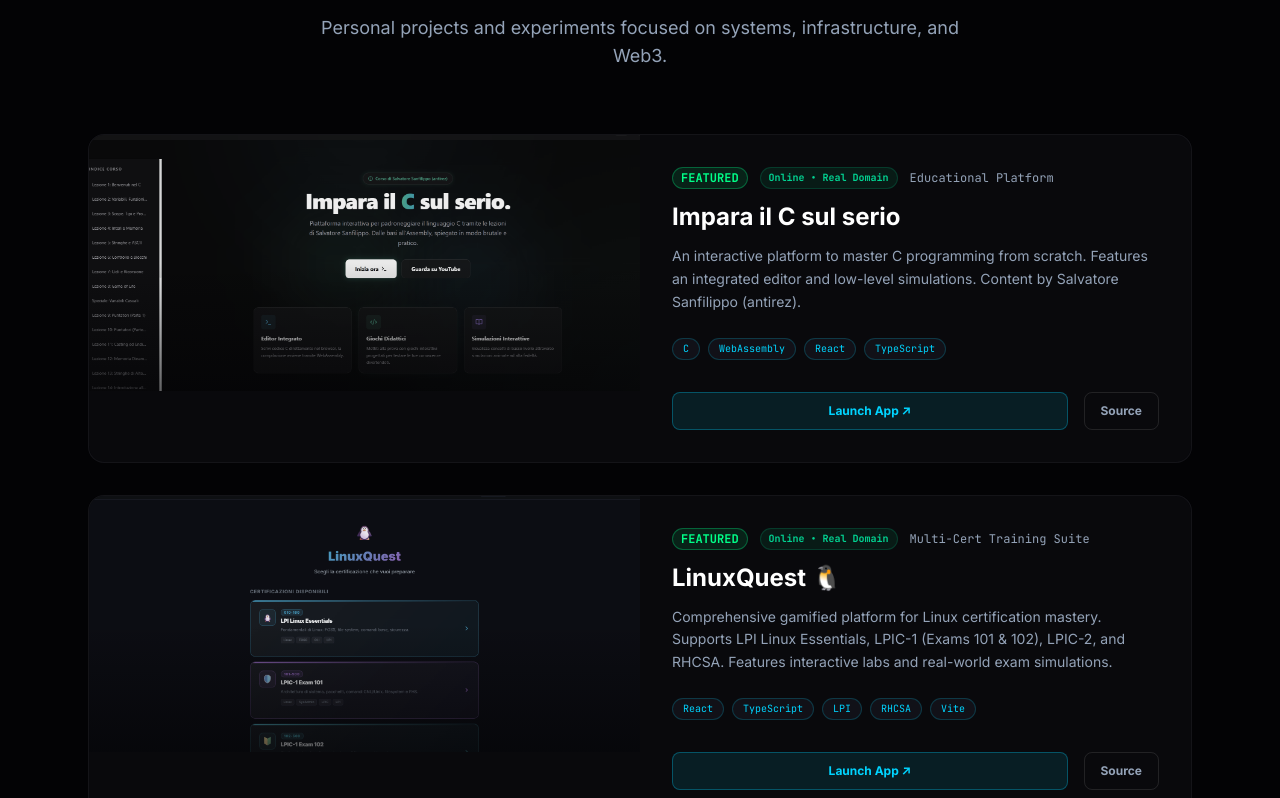
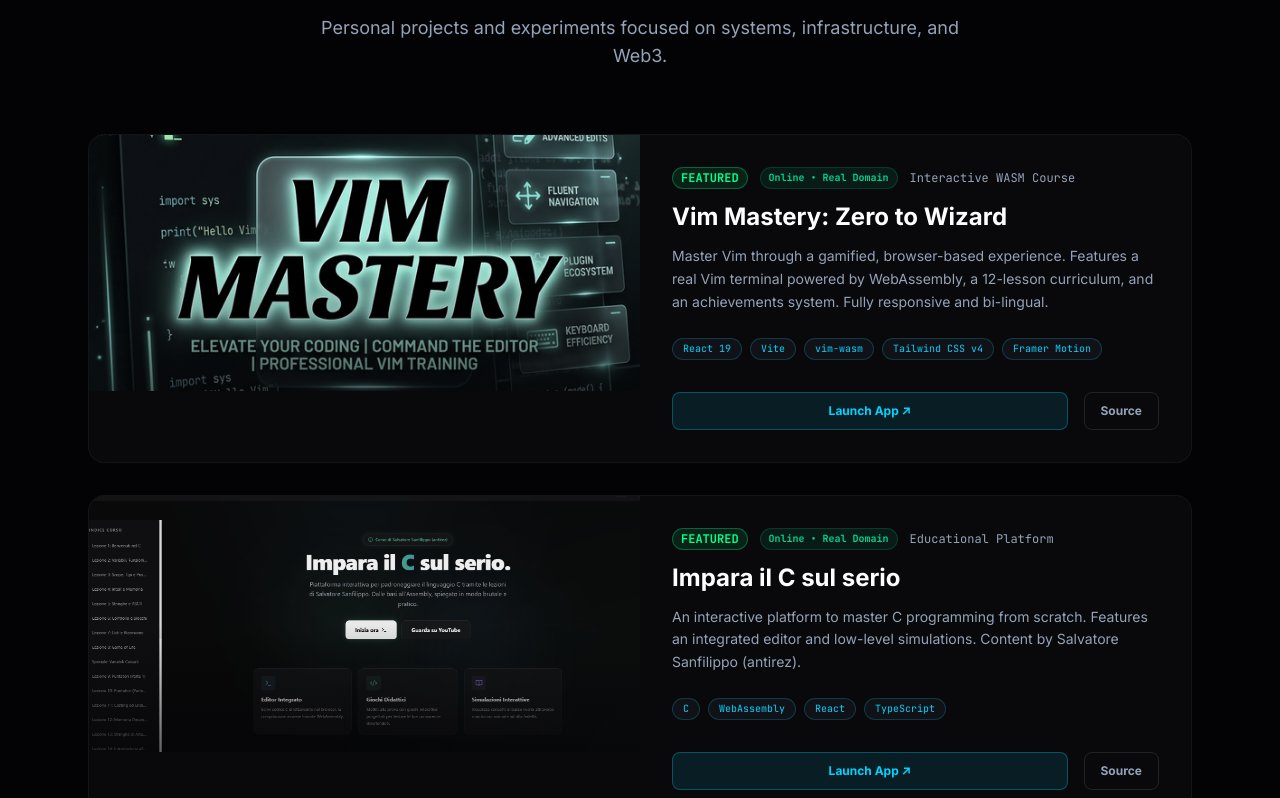
Before and after one commit to boobaGreen/Portfolio2026, a React (Vite) app: page / in a window 1280 px wide. Shown: the part 4022-4820 px from the top of the page. Built offline with nearby package versions, Linux system fonts and the light colour scheme.

Commit message:
new proj vim

```diff
--- a/src/App.tsx
+++ b/src/App.tsx
@@ -671,6 +671,17 @@ interface Project {
 
 const projects: Project[] = [
   {
+    title: "Vim Mastery: Zero to Wizard",
+    badge: "Interactive WASM Course",
+    desc: "Master Vim through a gamified, browser-based experience. Features a real Vim terminal powered by WebAssembly, a 12-lesson curriculum, and an achievements system. Fully responsive and bi-lingual.",
+    tech: ["React 19", "Vite", "vim-wasm", "Tailwind CSS v4", "Framer Motion"],
+    live: "https://vim.claudiodallara.it/",
+    github: "https://github.com/boobaGreen/vim",
+    image: "/assets/vim_project.png",
+    featured: true,
+    status: { label: 'Online • Real Domain', type: 'live' },
+  },
+  {
     title: "Impara il C sul serio",
     badge: "Educational Platform",
     desc: "An interactive platform to master C programming from scratch. Features an integrated editor and low-level simulations. Content by Salvatore Sanfilippo (antirez).",
```
Also changed, not shown: public/assets/vim_project.png (added).
